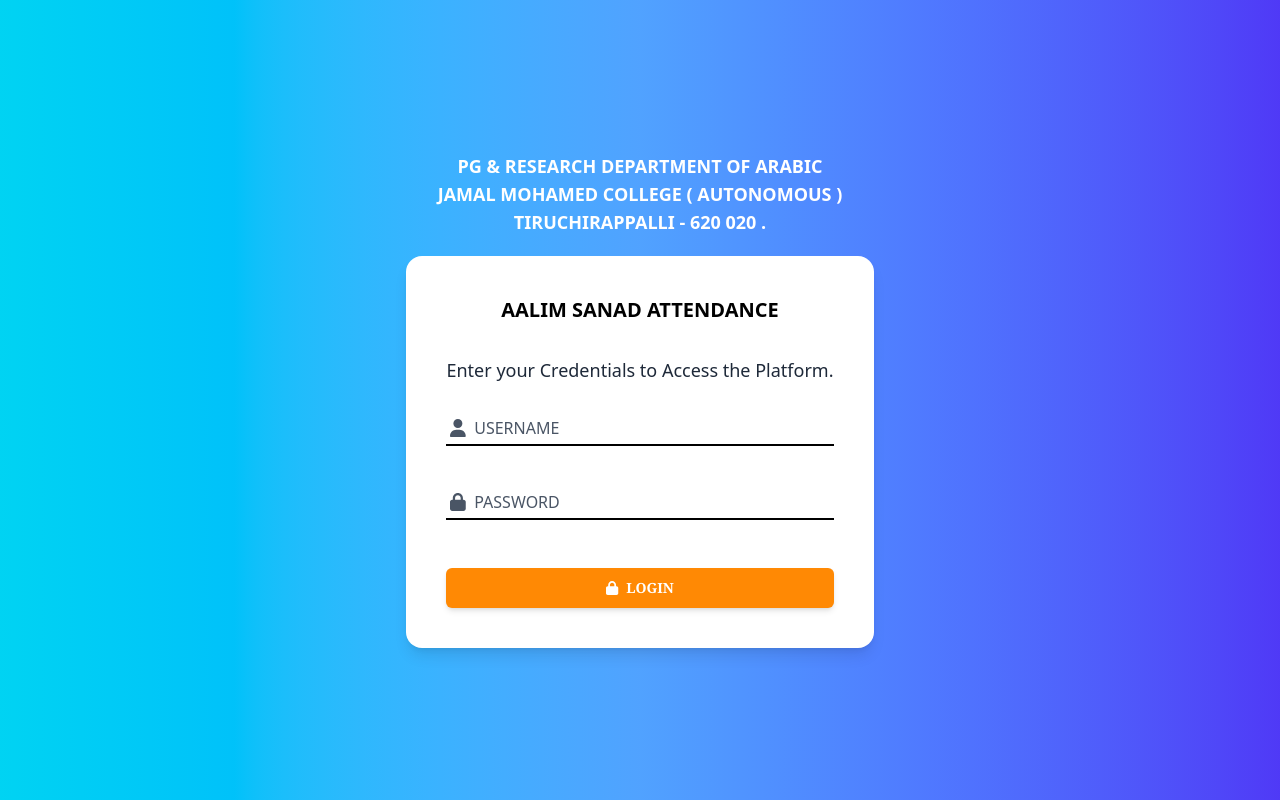
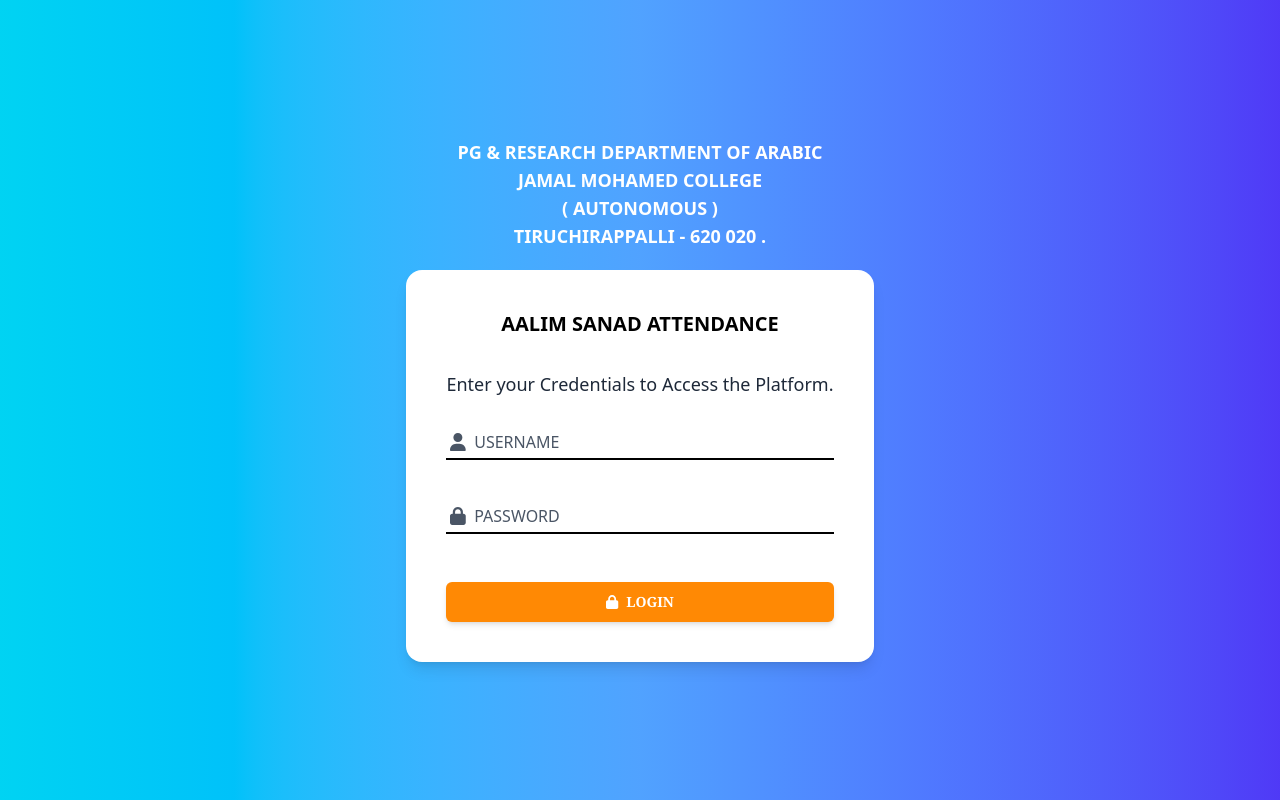
Before and after one commit to MohamedJainulHaneef/aalim_client, a React (Vite) app: page / in a window 1280 px wide. Built offline with nearby package versions, Linux system fonts and the light colour scheme; no server answers.

Commit message:
Substitution Issue

```diff
--- a/src/components/auth/Login.jsx
+++ b/src/components/auth/Login.jsx
@@ -31,7 +31,8 @@
         <div className="min-h-screen flex flex-col justify-center bg-gradient-to-r from-cyan-400 via-blue-400 to-indigo-600 px-8 pb-20 lg:pb-0 gap-5 lg:items-center">
             <div className="text-center text-white">
                 <p className="text-md font-bold lg:text-lg">PG & RESEARCH DEPARTMENT OF ARABIC</p>
-                <p className="text-md font-bold lg:text-lg">JAMAL MOHAMED COLLEGE ( AUTONOMOUS )</p>
+                <p className="text-md font-bold lg:text-lg">JAMAL MOHAMED COLLEGE</p>
+                <p className="text-md font-bold lg:text-lg">( AUTONOMOUS )</p>
                 <p className="text-md font-bold lg:text-lg">TIRUCHIRAPPALLI - 620 020 .</p>
             </div>
             <div className="rounded-2xl shadow-lg text-black bg-white py-6 px-6 lg:max-h-fit lg:py-10 lg:px-10">
--- a/src/components/layout/SideBar.jsx
+++ b/src/components/layout/SideBar.jsx
@@ -27,7 +27,7 @@
                 { name: 'User Management', path: `/layout/${staffId}/userManagement` },
                 { name: 'Leave Management', path: `/layout/${staffId}/leaveManagement` },
                 { name: 'Academic Management', path: `/layout/${staffId}/academicManagement` },
-                { name: 'Course Management', path: `/layout/${staffId}/courseManagement` },
+                // { name: 'Course Management', path: `/layout/${staffId}/courseManagement` },
 
             ]
         },
@@ -37,13 +37,12 @@
             icon: faUpload,
             show: staffId === 'ADMIN'
         },
-
-        {
-            name: 'Report',
-            path: `/layout/${staffId}/report`,
-            icon: faChartSimple,
-            show: staffId === 'ADMIN'
-        },
+        // {
+        //     name: 'Report',
+        //     path: `/layout/${staffId}/report`,
+        //     icon: faChartSimple,
+        //     show: staffId === 'ADMIN'
+        // },
         {
             name: 'Logout',
             path: '/',
--- a/src/components/manage/academic/AcademicTable.jsx
+++ b/src/components/manage/academic/AcademicTable.jsx
@@ -35,6 +35,7 @@
                 <div className="text-center py-4 text-red-500 font-semibold"> Error : {error} </div>
             )}
             {!loading && !error && (
+                <div className="overflow-x-auto">
                     <table className="text-center w-full bg-white rounded shadow-md border border-gray-300 border-collapse">
                         <thead className="bg-blue-500 text-white">
                             <tr>
@@ -96,6 +97,7 @@
                         </tbody>
 
                     </table>
+                </div>
             )}
             {isEditPopupOpen && <EditPopup
                 onClose={() => { setIsEditModalOpen(false); fetchData(`${apiUrl}/api/academic/academicInfo`) }}
--- a/src/components/manage/leave/LeaveTable.jsx
+++ b/src/components/manage/leave/LeaveTable.jsx
@@ -35,6 +35,7 @@
                 <div className="text-center py-4 text-red-500 font-semibold"> Error : {error} </div>
             )}
             {!loading && !error && (
+                <div className="overflow-x-auto">
                     <table className="text-center w-full bg-white rounded shadow-md border border-gray-300 border-collapse">
                         <thead className="bg-blue-500 text-white">
                             <tr>
@@ -90,6 +91,7 @@
                         </tbody>
 
                     </table>
+                </div>
             )}
             {isEditPopupOpen && <EditPopup
                 onClose={() => { setIsEditModalOpen(false); fetchData(`${apiUrl}/api/leave/leaveInfo`) }}
--- a/src/components/manage/substitution/SubstitutionTable.jsx
+++ b/src/components/manage/substitution/SubstitutionTable.jsx
@@ -28,6 +28,7 @@
                 <div className="text-center py-4 text-red-500 font-semibold"> Error : {error} </div>
             )}
             {!loading && !error && (
+                <div className="overflow-x-auto">
                     <table className="text-center w-full bg-white rounded shadow-md border border-gray-300 border-collapse">
                         <thead className="bg-blue-500 text-white">
                             <tr>
@@ -77,9 +78,10 @@
                         </tbody>
 
                     </table>
+                </div>
             )}
             {isDeletePopupOpen && <DeletePopup
-                onClose={() => { setIsDeleteModalOpen(false); fetchData(`${apiUrl}/api/leave/leaveInfo`) }}
+                onClose={() => { setIsDeleteModalOpen(false); fetchData(`${apiUrl}/api/substitution/substitutionInfo`) }}
                 selectedSubstitution={selectedSubstitution}
             />}
         </>
--- a/src/services/user.js
+++ b/src/services/user.js
@@ -6,7 +6,6 @@
 }
 
 export const fetchDataAPI = async (apiUrl, formData) => {
-    // console.log('Hello')
     const response = await axios.post(`${apiUrl}`, formData )
     return response.data;
 }
```
Lines whose indentation alone changed are shown as unchanged.
